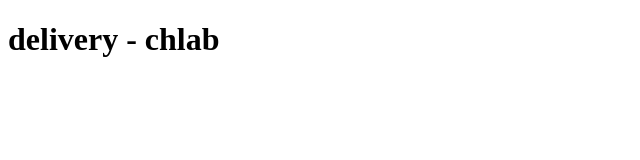
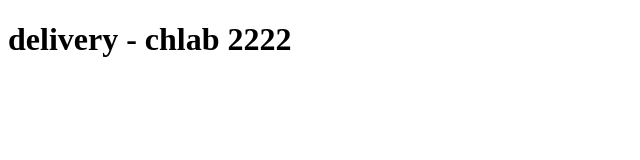
Before and after one commit to akhma077/deliveri-chlab, a React (Vite) app: page / in a window 1280 px wide. Shown: the top 160 px of the page, without its empty margins (0-640 px from the left). Built offline with nearby package versions, Linux system fonts and the light colour scheme.

Commit message:
testrundf

```diff
--- a/src/App.tsx
+++ b/src/App.tsx
@@ -1,5 +1,5 @@
 function App() {
-    return <h1>delivery - chlab</h1>;
+  return <h1>delivery - chlab 2222</h1>;
 }
 
 export default App;
--- /dev/null
+++ b/src/shared/test.tsx
@@ -0,0 +1,3 @@
+export function Test() {
+  return <h2>jdnjdnfjnd</h2>;
+}
```
